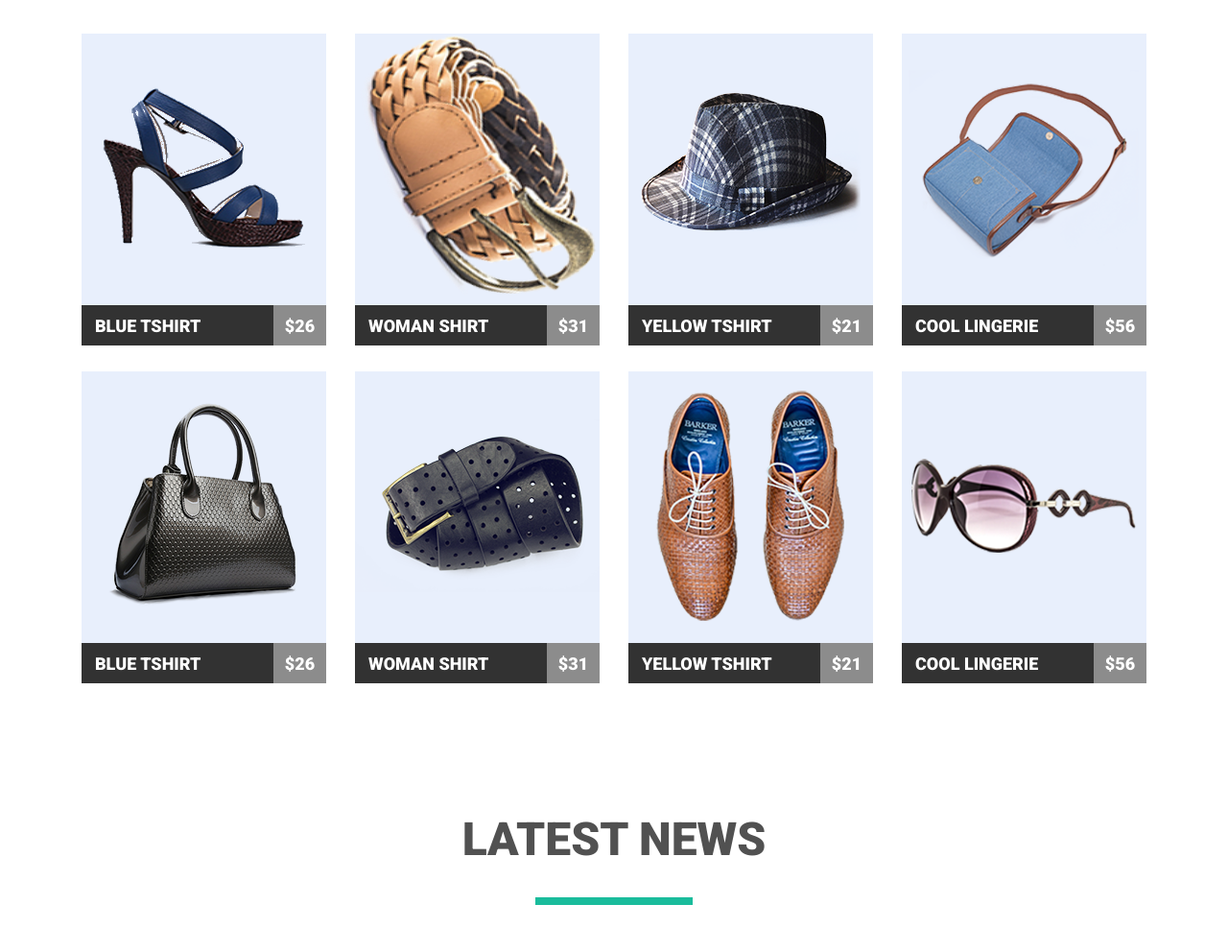
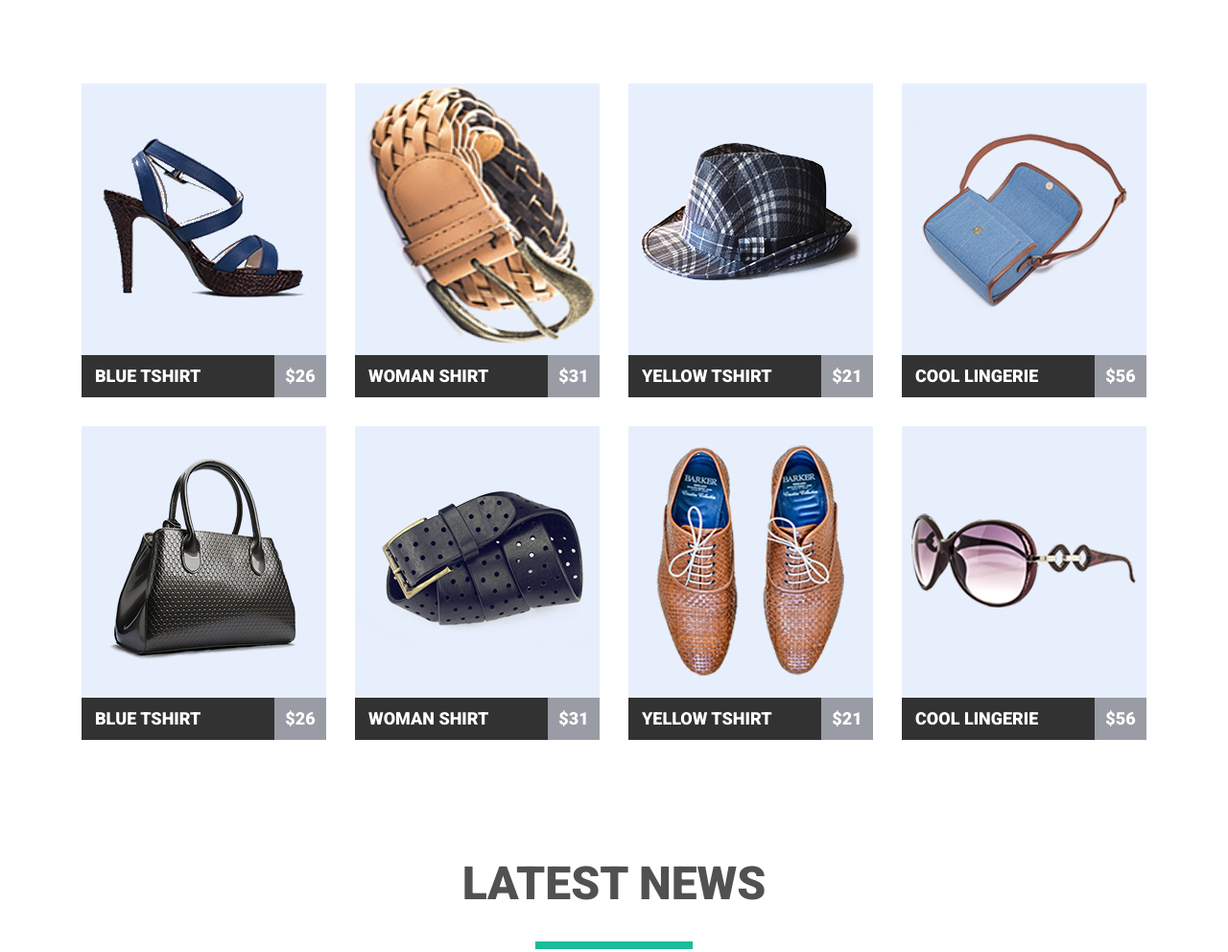
Before and after one commit to EvgeniyGal/goit-fe-course, a plain HTML site: page html-css/module-04/index.html in a window 1280 px wide. Shown: the part 259-1251 px from the top of the page at 96% size. Drawn offline with nearby package versions, Linux system fonts and the light colour scheme.

Commit message:
Cerrect mestakes 20.06.19 9.30

```diff
--- a/html-css/module-04/css/style.css
+++ b/html-css/module-04/css/style.css
@@ -1,29 +1,33 @@
-.wrap{
+.wrap {
     width: 1170px;
     margin: 0 auto;
+}
+
+.hiden {
+    font-size: 0px;
 }
 
 .clearfix:after {
     content: "";
     display: table;
     clear: both;
-  }
+}
 
 /* Style manu */
 
-nav a{
+nav a {
     text-decoration: none;
 }
 
-nav li:first-child{
+nav li:first-child {
     float: left;
 }
 
-nav li:not(:first-child){
+nav li:not(:first-child) {
     float: right;
 }
 
-nav li:first-child a{
+nav li:first-child a {
     padding-top: 38px;
     color: #555252;
     font-size: 30px;
@@ -33,11 +37,11 @@ nav li:first-child a{
     margin-left: 30px;
 }
 
-nav li:first-child{
+nav li:first-child {
     padding-top: 38px;
 }
 
-nav li:not(:first-child) a{
+nav li:not(:first-child) a {
     color: #0f0101;
     padding-top: 42px;
     font-size: 14px;
@@ -47,19 +51,19 @@ nav li:not(:first-child) a{
     margin-left: 35px;
 }
 
-nav li:not(:first-child){
+nav li:not(:first-child) {
     padding-top: 42px;
 }
 
-nav li:nth-child(2) a{
+nav li:nth-child(2) a {
     margin-right: 30px;
 }
 
-nav li:not(:first-child) a:hover{
+nav li:not(:first-child) a:hover {
     color: #1abc9c;
 }
 
-nav li:first-child::first-letter{
+nav li:first-child::first-letter {
     color: #1abc9c;
     font-size: 30px;
     font-family: 'Roboto', sans-serif;
@@ -68,8 +72,8 @@ nav li:first-child::first-letter{
 
 /*Style content */
 
-main h2{
-    padding-top: 120px;
+main h2 {
+    padding-top: 104px;
     text-align: center;
     font-size: 48px;
     line-height: 32px;
@@ -79,7 +83,7 @@ main h2{
     font-weight: 900;
 }
 
-main h2::after{
+main h2::after {
     display: block;
     content: "";
     width: 164px;
@@ -91,9 +95,8 @@ main h2::after{
     margin-bottom: 90px;
 }
 
-.blockFP{
+.blockFP {
     width: 255px;
-    height: 322px;
     float: left;
     background-color: #e8effc;
     margin-right: 30px;
@@ -101,44 +104,35 @@ main h2::after{
     margin-bottom: 30px;
 }
 
-.blockFP:hover .hoverBlockDescrip{
-    background-color: #1abc9c;
+.blockFP:hover .hoverH3 {
+    background-color:rgb(26, 188, 156);
 }
 
-.blockFP:hover .hoverBlockPrice{
-    background-color: #6dd4bf;
+.blockFP:hover .hoverPrice {
+    background-color: rgba(26, 188, 1560, 0.439);
 }
 
-.blockFP:nth-of-type(4n-3){
+main section:first-of-type a:nth-of-type(4n-3) .blockFP {
     margin-left: 30px;
 }
 
-.blockDescrip{
-    width: 200px;
-    height: 42px;
-    background-color: #323232;
+.blockFP h3 {
+    width: 201px;
+    background-color: rgb(50, 50, 50);
     float: left;
-}
-
-.blockPrice{
-    width: 55px;
-    height: 42px;
-    background-color: #8c8c8c;
-    float: right;
-}
-
-
-.blockFP h3{
-    padding-left: 14px;
     font-size: 18px;
     line-height: 44px;
     font-family: 'Roboto', sans-serif;
     font-weight: 900;
     color: #ffffff;
     text-transform: uppercase;
+    text-indent: 14px;
 }
 
-.blockFP p{
+.blockFP p {
+    width: 54px;
+    background-color: rgba(50, 50, 50, 0.439);
+    float: right;
     text-align: center;
     font-size: 18px;
     line-height: 44px;
@@ -148,15 +142,14 @@ main h2::after{
     text-transform: uppercase;
 }
 
-.blockNews{
+.blockNews {
     width: 350px;
-    height: 500px;
     float: left;
     margin-right: 30px;
     margin-bottom: 44px;
 }
 
-.blockNews h4{
+.blockNews h3 {
     padding-top: 24px;
     font-size: 18px;
     line-height: 26px;
@@ -165,7 +158,7 @@ main h2::after{
     font-weight: 700;
 }
 
-.blockNews h4::after{
+.blockNews h3::after {
     content: '';
     display: block;
     width: 136px;
@@ -175,11 +168,11 @@ main h2::after{
     background-clip: content-box;
 }
 
-.blockNews:nth-of-type(3n-2){
+.blockNews:nth-of-type(3n-2) {
     margin-left: 30px;
 }
 
-.blockNews p{
+.blockNews p {
     padding-top: 38px;
     font-size: 14px;
     line-height: 26px;
@@ -189,18 +182,26 @@ main h2::after{
     margin-bottom: 26px;
 }
 
-.blockNews button{
+.button {
     width: 160px;
-    height: 52px;
+    line-height: 52px;
     background-color: rgb(78, 198, 171);
-    border-radius: 5px;
+    border-radius: 3px;
+    vertical-align: middle;
+    text-align: center;
+}
+
+.button p{
+    display: inline-block;
     font-family: 'Open Sans', sans-serif;
     font-weight: 300;
     font-size: 16px;
     line-height: 26px;
+    padding: 0px;
+    margin: 0px;
     color: #ffffff;
-    cursor: pointer;
 }
-.blockNews button:hover{
+
+.button:hover {
     background-color: rgb(44, 109, 95);
 }
--- a/html-css/module-04/index.html
+++ b/html-css/module-04/index.html
@@ -5,17 +5,18 @@
   <meta charset="UTF-8" />
   <meta name="viewport" content="width=device-width, initial-scale=1.0" />
   <meta http-equiv="X-UA-Compatible" content="ie=edge" />
-  <link href="https://fonts.googleapis.com/css?family=Open+Sans:300,400,600,700%7CRoboto:300,400,900&display=swap" rel="stylesheet" />
+  <link href="https://fonts.googleapis.com/css?family=Open+Sans:300,400,600,700%7CRoboto:300,400,900&display=swap"
+    rel="stylesheet" />
   <link rel="stylesheet" href="css/syle_reset.css" />
   <link rel="stylesheet" href="css/style.css" />
   <title>Модуль 4 - Домашнее задание</title>
 </head>
 
 <body>
-  <div class="wrap clearfix">
+  <div class="wrap">
     <header>
       <nav>
-        <ul>
+        <ul class="clearfix">
           <li><a href="#">mart</a></li>
           <li><a href="#">contact us</a></li>
           <li><a href="#">blog</a></li>
@@ -28,117 +29,106 @@
     </header>
 
     <main>
-      <h1></h1>
-      <section class="clearfix">
+      <h1 class="hiden">Модуль 4 - Домашнее задание</h1>
+      <section class=" clearfix">
         <h2>FEATURED PRODUCTS</h2>
-
-        <a class="blockFP clearfix" href="#">
+        <a href="#">
+          <div class="blockFP clearfix">
             <img src="img/pic1.png" width="255" height="280" alt="">
-          <div class="blockDescrip hoverBlockDescrip">
-            <h3>Blue Tshirt</h3>
-          </div>
-          <div class="blockPrice hoverBlockPrice">
-            <p>$26</p>
+            <h3 class="hoverH3">Blue Tshirt</h3>
+            <p class="hoverPrice">$26</p>
           </div>
         </a>
-        <a class="blockFP clearfix" href="#">
+        <a href="#">
+          <div class="blockFP clearfix">
             <img src="img/pic2.png" width="255" height="280" alt="">
-          <div class="blockDescrip hoverBlockDescrip">
-            <h3>WOMAN shirt</h3>
-          </div>
-          <div class="blockPrice hoverBlockPrice">
-            <p>$31</p>
+            <h3 class="hoverH3">WOMAN shirt</h3>
+            <p class="hoverPrice">$31</p>
           </div>
         </a>
-        <a class="blockFP clearfix" href="#">
+        <a href="#">
+          <div class="blockFP clearfix">
             <img src="img/pic3.png" width="255" height="280" alt="">
-          <div class="blockDescrip hoverBlockDescrip">
-            <h3>YELLOW Tshirt</h3>
-          </div>
-          <div class="blockPrice hoverBlockPrice">
-            <p>$21</p>
+            <h3 class="hoverH3">YELLOW Tshirt</h3>
+            <p class="hoverPrice">$21</p>
           </div>
         </a>
-        <a class="blockFP clearfix" href="#">
+        <a href="#">
+          <div class="blockFP clearfix">
             <img src="img/pic4.png" width="255" height="280" alt="">
-          <div class="blockDescrip hoverBlockDescrip">
-            <h3>Cool lingerie</h3>
-          </div>
-          <div class="blockPrice hoverBlockPrice">
-            <p>$56</p>
+            <h3 class="hoverH3">Cool lingerie</h3>
+            <p class="hoverPrice">$56</p>
           </div>
         </a>
-        <a class="blockFP clearfix" href="#">
+        <a href="#">
+          <div class="blockFP clearfix">
             <img src="img/pic5.png" width="255" height="280" alt="">
-          <div class="blockDescrip hoverBlockDescrip">
-            <h3>Blue Tshirt</h3>
-          </div>
-          <div class="blockPrice hoverBlockPrice">
-            <p>$26</p>
+            <h3 class="hoverH3">Blue Tshirt</h3>
+            <p class="hoverPrice">$26</p>
           </div>
         </a>
-        <a class="blockFP clearfix" href="#">
+        <a href="#">
+          <div class="blockFP clearfix">
             <img src="img/pic6.png" width="255" height="280" alt="">
-          <div class="blockDescrip hoverBlockDescrip">
-            <h3>WOMAN shirt</h3>
-          </div>
-          <div class="blockPrice hoverBlockPrice">
-            <p>$31</p>
+            <h3 class="hoverH3">WOMAN shirt</h3>
+            <p class="hoverPrice">$31</p>
           </div>
         </a>
-        <a class="blockFP clearfix" href="#">
+        <a href="#">
+          <div class="blockFP clearfix">
             <img src="img/pic7.png" width="255" height="280" alt="">
-          <div class="blockDescrip hoverBlockDescrip">
-            <h3>YELLOW Tshirt</h3>
-          </div>
-          <div class="blockPrice hoverBlockPrice">
-            <p>$21</p>
+            <h3 class="hoverH3">YELLOW Tshirt</h3>
+            <p class="hoverPrice">$21</p>
           </div>
         </a>
-        <a class="blockFP clearfix" href="#">
+        <a href="#">
+          <div class="blockFP clearfix">
             <img src="img/pic8.png" width="255" height="280" alt="">
-          <div class="blockDescrip hoverBlockDescrip">
-            <h3>Cool lingerie</h3>
-          </div>
-          <div class="blockPrice hoverBlockPrice">
-            <p>$56</p>
+            <h3 class="hoverH3">Cool lingerie</h3>
+            <p class="hoverPrice">$56</p>
           </div>
         </a>
-
       </section>
 
       <section class="clearfix">
         <h2>LATEST NEWS</h2>
-
-        <h3></h3>
-
         <div class="blockNews">
           <img src="img/storpic1.jpg" width="350" height="260" alt="">
-          <h4>Lorem Ipsum. Proin gravida nibh vel velit auctor aliquet. Aenean </h4>
+          <h3>Lorem Ipsum. Proin gravida nibh vel velit auctor aliquet. Aenean </h3>
           <p>Nam nec tellus a odio tincidunt auc. Duis sed odio sit amet nibh vulputate cursus a sit amet mauris. Morbi
             accumsan ipsum velit. Nam nec tellus a odio tincidunt auctor a ornare </p>
-          <button type="button">Read More</button>
+          <a href="#">
+            <div class="button">
+              <p>Read More</p>
             </div>
-
+          </a>
+        </div>
         <div class="blockNews">
           <img src="img/storpic2.jpg" width="350" height="260" alt="">
-          <h4>Lorem Ipsum. Proin gravida nibh vel velit auctor aliquet. Aenean </h4>
+          <h3>Lorem Ipsum. Proin gravida nibh vel velit auctor aliquet. Aenean </h3>
           <p>Nam nec tellus a odio tincidunt auc. Duis sed odio sit amet nibh vulputate cursus a sit amet mauris. Morbi
             accumsan ipsum velit. Nam nec tellus a odio tincidunt auctor a ornare </p>
-          <button type="button">Read More</button>
+          <a href="#">
+            <div class="button">
+              <p>Read More</p>
+            </div>
+          </a>
         </div>
         <div class="blockNews">
           <img src="img/storpic3.jpg" width="350" height="260" alt="">
-          <h4>Lorem Ipsum. Proin gravida nibh vel velit auctor aliquet. Aenean </h4>
+          <h3>Lorem Ipsum. Proin gravida nibh vel velit auctor aliquet. Aenean </h3>
           <p>Nam nec tellus a odio tincidunt auc. Duis sed odio sit amet nibh vulputate cursus a sit amet mauris. Morbi
             accumsan ipsum velit. Nam nec tellus a odio tincidunt auctor a ornare </p>
-          <button type="button">Read More</button>
+          <a href="#">
+            <div class="button">
+              <p>Read More</p>
+            </div>
+          </a>
         </div>
       </section>
 
     </main>
 
-
   </div>
 </body>
 
```
Lines whose indentation alone changed are shown as unchanged.
